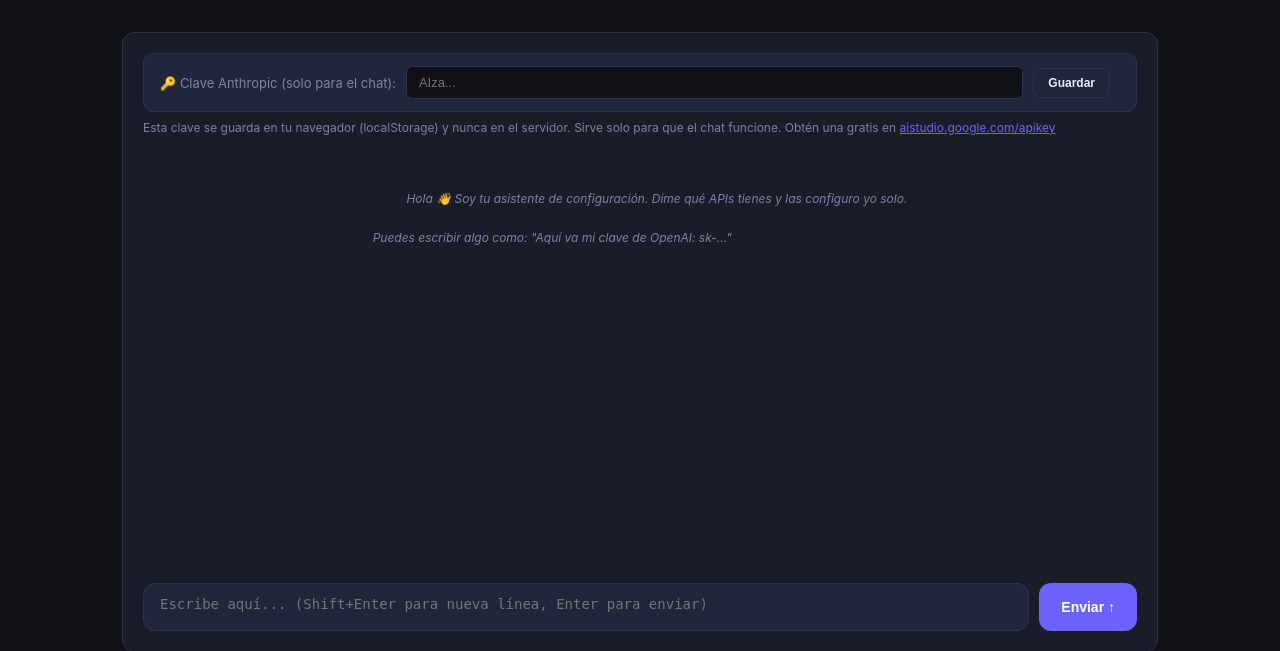
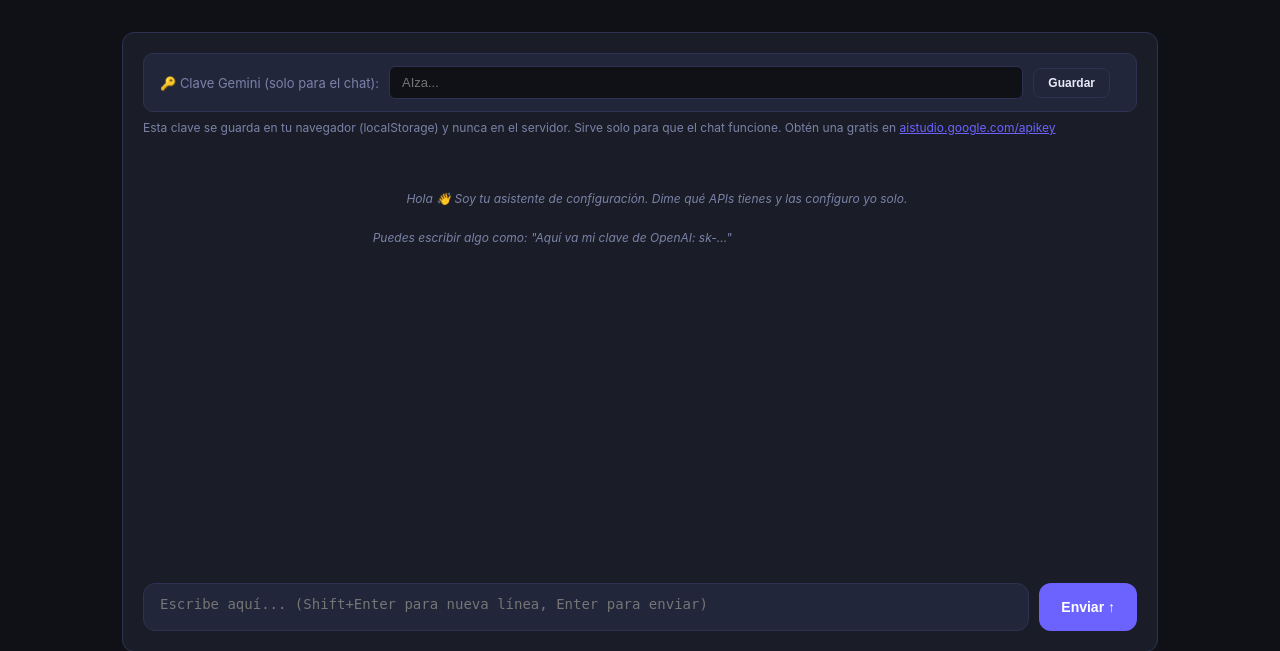
Before and after one commit to jfaguila/supersocial, a FastAPI app: page / in a window 1280 px wide. Shown: the part 128-779 px from the top of the page. Run offline with FastAPI, Linux system fonts and the light colour scheme; parts of the project's set-up code (start-up, migrations or seed data) failed here and were passed over.

Commit message:
fix(chat): replace remaining Anthropic labels with Gemini in UI
Updates label, toast message, and schema description that still
referenced Anthropic after the Gemini migration.

https://claude.ai/code/session_01HDxw6VFtJL4zGWDcUHqDYo

```diff
--- a/dashboard/templates/index.html
+++ b/dashboard/templates/index.html
@@ -374,7 +374,7 @@
 
       <!-- Key bar -->
       <div class="chat-key-bar" id="chat-key-bar">
-        <label>🔑 Clave Anthropic (solo para el chat):</label>
+        <label>🔑 Clave Gemini (solo para el chat):</label>
         <input type="password" id="chat-api-key" placeholder="AIza..." autocomplete="off" />
         <button class="btn btn-ghost" style="padding:7px 14px;font-size:12px;" onclick="saveChatKey()">Guardar</button>
         <span id="chat-key-status" style="font-size:12px;color:var(--muted);white-space:nowrap;"></span>
@@ -663,7 +663,7 @@
 
     const chatKey = getChatKey();
     if (!chatKey) {
-      toast('Pega tu clave de Anthropic en el campo de arriba primero', 'err');
+      toast('Pega tu clave de Gemini en el campo de arriba primero', 'err');
       document.getElementById('chat-api-key').focus();
       return;
     }
--- a/tools_server/schemas.py
+++ b/tools_server/schemas.py
@@ -92,7 +92,7 @@ class ChatRequest(BaseModel):
     messages: list[ChatMessage] = Field(..., description="Historial de la conversación")
     chat_key: Optional[str] = Field(
         None,
-        description="Clave Anthropic temporal para el chat (si no está en el .env). Se usa solo en memoria, nunca se persiste.",
+        description="Clave Gemini temporal para el chat (si no está en el .env). Se usa solo en memoria, nunca se persiste.",
     )
 
 
```
